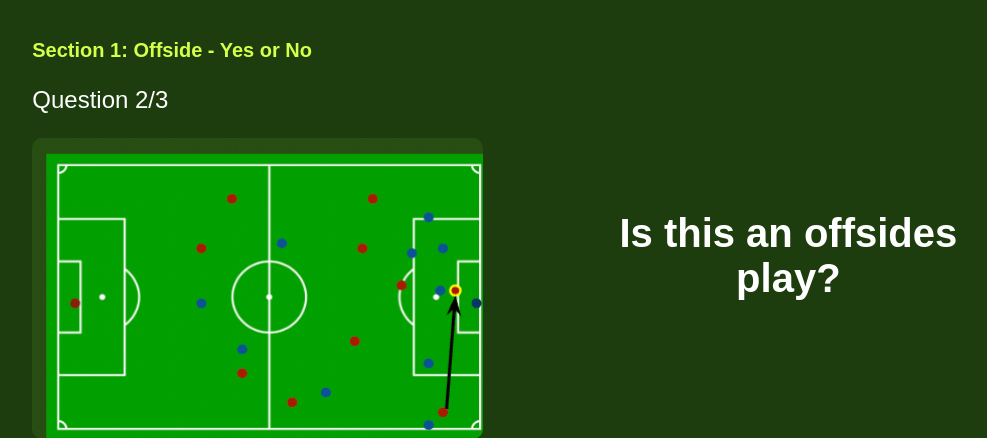
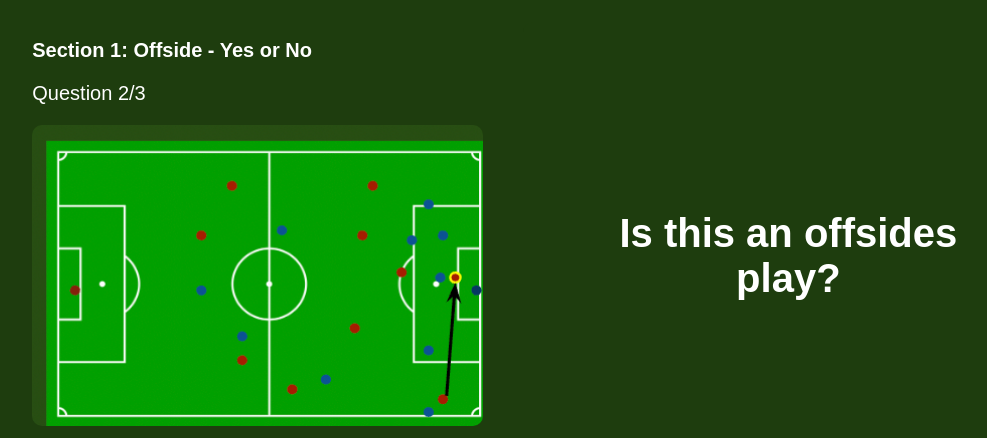
Before and after one commit to anumahmad/coms4170_ui_design_final, a Flask app: page /quiz/1 in a window 1280 px wide. Shown: the part 68-506 px from the top of the page, without its empty margins (97-1084 px from the left). Run offline with Flask 3, Linux system fonts and the light colour scheme; some web fonts are replaced.

Commit message:
Update style.css

```diff
--- a/static/style.css
+++ b/static/style.css
@@ -258,7 +258,7 @@ footer {
 
 /* QUIZ IMAGE STYLES */
 .quiz-image {
-  width: 500px;
+  width: 700px;
   max-width: 90%;
   height: auto;
   display: block;
@@ -329,13 +329,13 @@ footer {
 
 .quiz-page .quiz-header h2 {
     font-size: 20px;
-    color: #d4ff4a;
+    color: white;
     font-weight: 900;
     margin-bottom: 10px;
 }
 
 .quiz-page .quiz-header p {
-    font-size: 24px;
+    font-size: 20px;
     color: white;
 }
 
```
